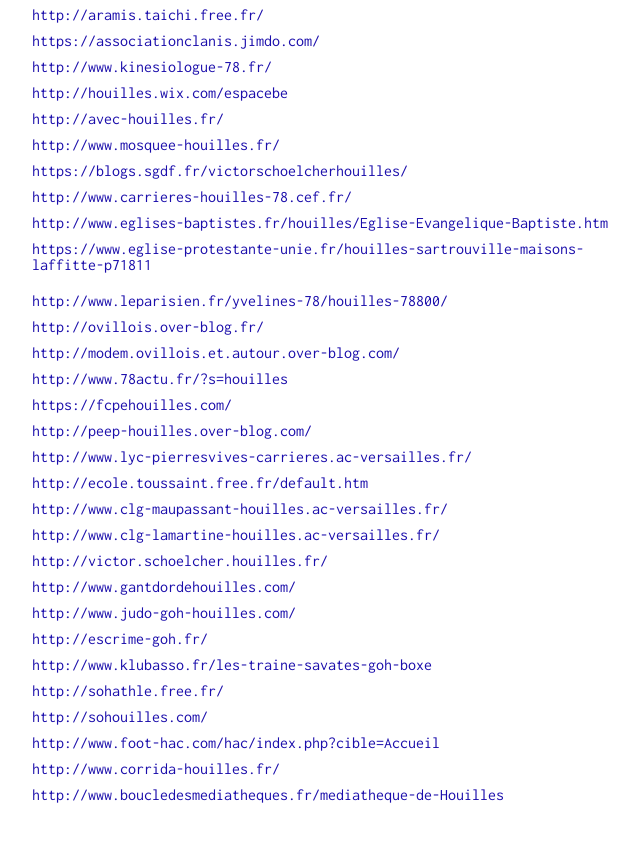
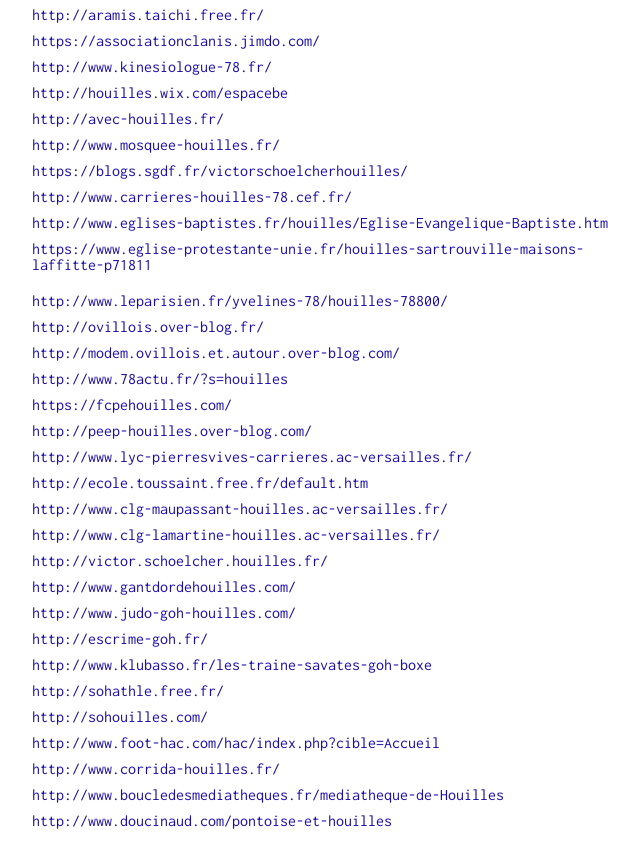
Before and after one commit to houilles/annuaire-sites-internet, a Jekyll site: the page built from index.html, in a window 1280 px wide, cut to the strip 447-1371 px from the top of the page. Shown: the top 868 px of the strip, without its empty margins (318-958 px from the left). Built offline with Jekyll 4.4.1, drawn with Linux system fonts in a browser that asks for light colours; some of the changed lines change nothing that is shown.

Commit message:
Update links.yml

```diff
--- a/_data/links.yml
+++ b/_data/links.yml
@@ -44,3 +44,6 @@
 
 #bibliotheque
 - url: http://www.boucledesmediatheques.fr/mediatheque-de-Houilles
+
+#avocats
+- url: http://www.doucinaud.com/pontoise-et-houilles
```
